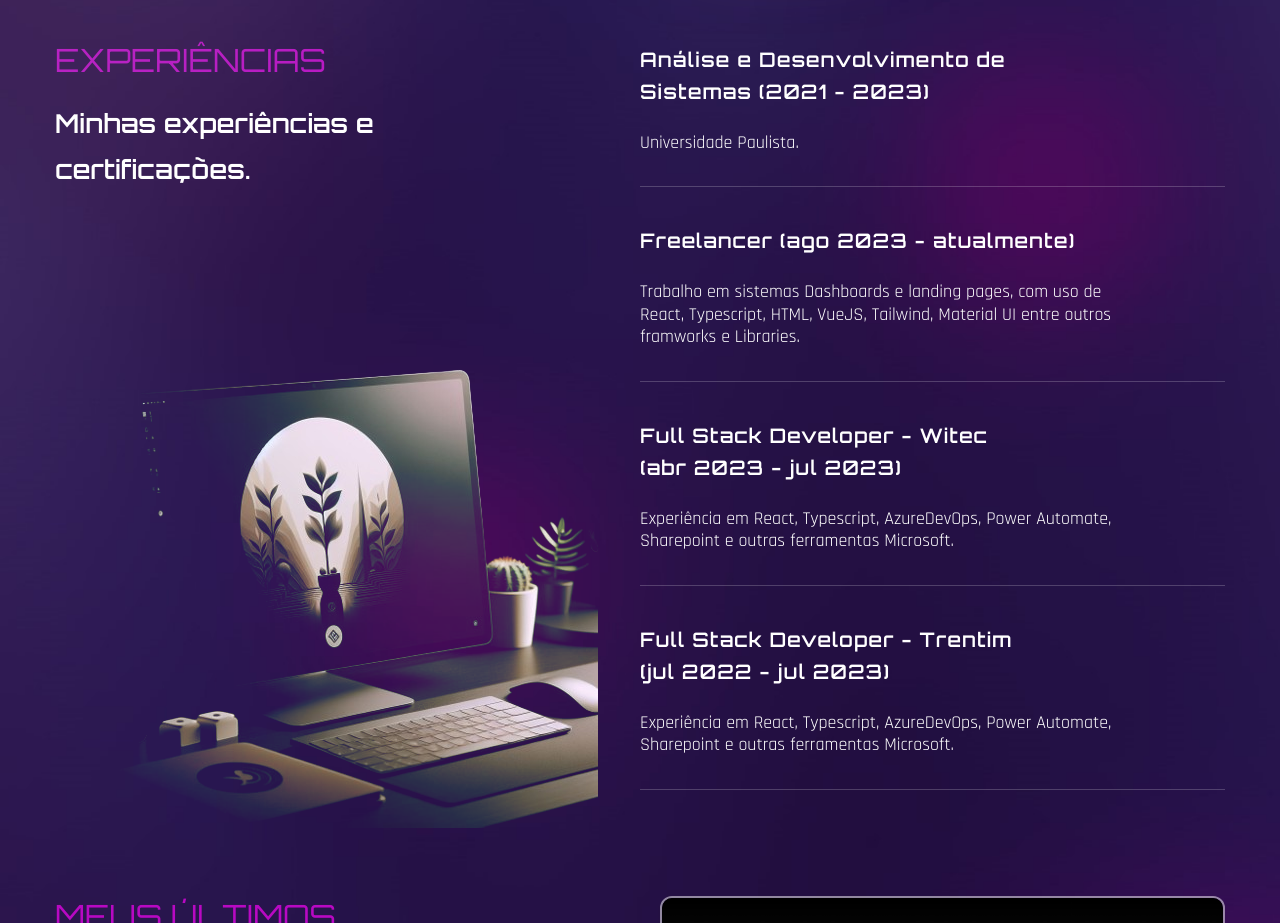
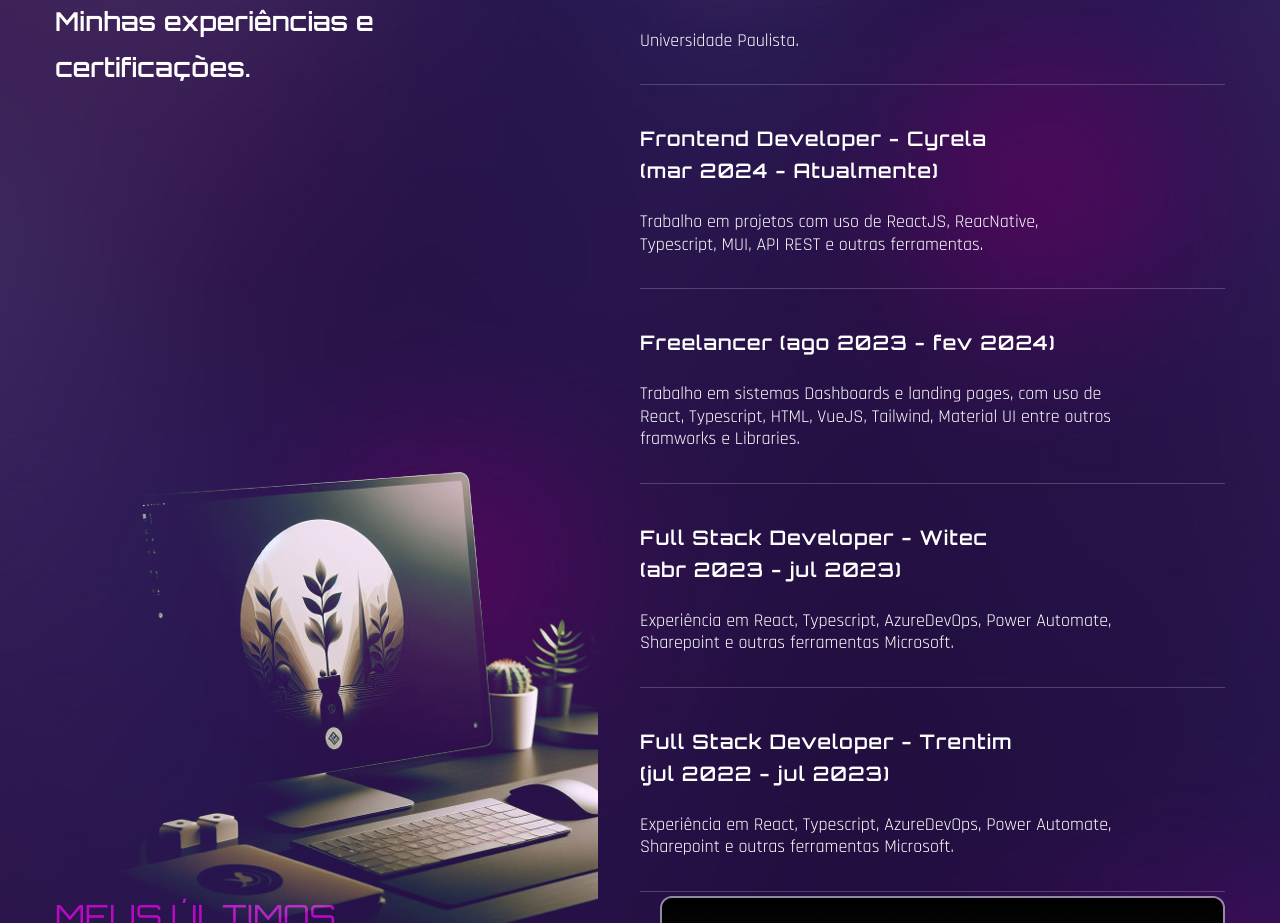
Before and after one commit to pansutti/portfolio-pansutti, a React (Create React App) app: page / in a window 1280 px wide. Shown: the part 1560-2483 px from the top of the page. Built offline with nearby package versions, Linux system fonts and the light colour scheme; the HTML template or start-up script is replaced by a standard one; a web font is replaced by a local one.

Commit message:
description cyrela

```diff
--- a/src/components/About.jsx
+++ b/src/components/About.jsx
@@ -38,7 +38,7 @@ const About = () => {
               primeiro trabalho em 2022 na Trentim, produzindo e adquirindo
               vasta experiência na área de programação. Me formei em Análise e
               Desenvolvimento de Sistemas em 2023 onde atualmente estou como
-              Freelancer Developer.
+              FrontEnd Developer na Cyrela.
             </p>
             <div className="flex gap-x-6 lg:gap-x-10 mb-12">
               <div>
--- a/src/components/Services.jsx
+++ b/src/components/Services.jsx
@@ -6,12 +6,17 @@ import { fadeIn } from "../variants";
 const services = [
   {
     name: "Análise e Desenvolvimento de Sistemas (2021 - 2023)",
-    description:
-      "Universidade Paulista.",
+    description: "Universidade Paulista.",
     // link: "Veja mais",
   },
   {
-    name: "Freelancer (ago 2023 - atualmente)",
+    name: "Frontend Developer - Cyrelaㅤㅤㅤㅤ (mar 2024 - Atualmente)",
+    description:
+      "Trabalho em projetos com uso de ReactJS, ReacNative, Typescript, MUI, API REST e outras ferramentas.",
+    // link: "Veja mais",
+  },
+  {
+    name: "Freelancer (ago 2023 - fev 2024)",
     description:
       "Trabalho em sistemas Dashboards e landing pages, com uso de React, Typescript, HTML, VueJS, Tailwind, Material UI entre outros framworks e Libraries.",
     // link: "Veja mais",
@@ -19,13 +24,13 @@ const services = [
   {
     name: "Full Stack Developer - Witec ㅤㅤㅤㅤㅤ (abr 2023 - jul 2023)",
     description:
-    "Experiência em React, Typescript, AzureDevOps, Power Automate, Sharepoint e outras ferramentas Microsoft.",
+      "Experiência em React, Typescript, AzureDevOps, Power Automate, Sharepoint e outras ferramentas Microsoft.",
     // link: "Veja mais",
   },
   {
     name: "Full Stack Developer - Trentim ㅤㅤㅤ (jul 2022 - jul 2023)",
     description:
-    "Experiência em React, Typescript, AzureDevOps, Power Automate, Sharepoint e outras ferramentas Microsoft.",
+      "Experiência em React, Typescript, AzureDevOps, Power Automate, Sharepoint e outras ferramentas Microsoft.",
     // link: "Veja mais",
   },
 ];
```
